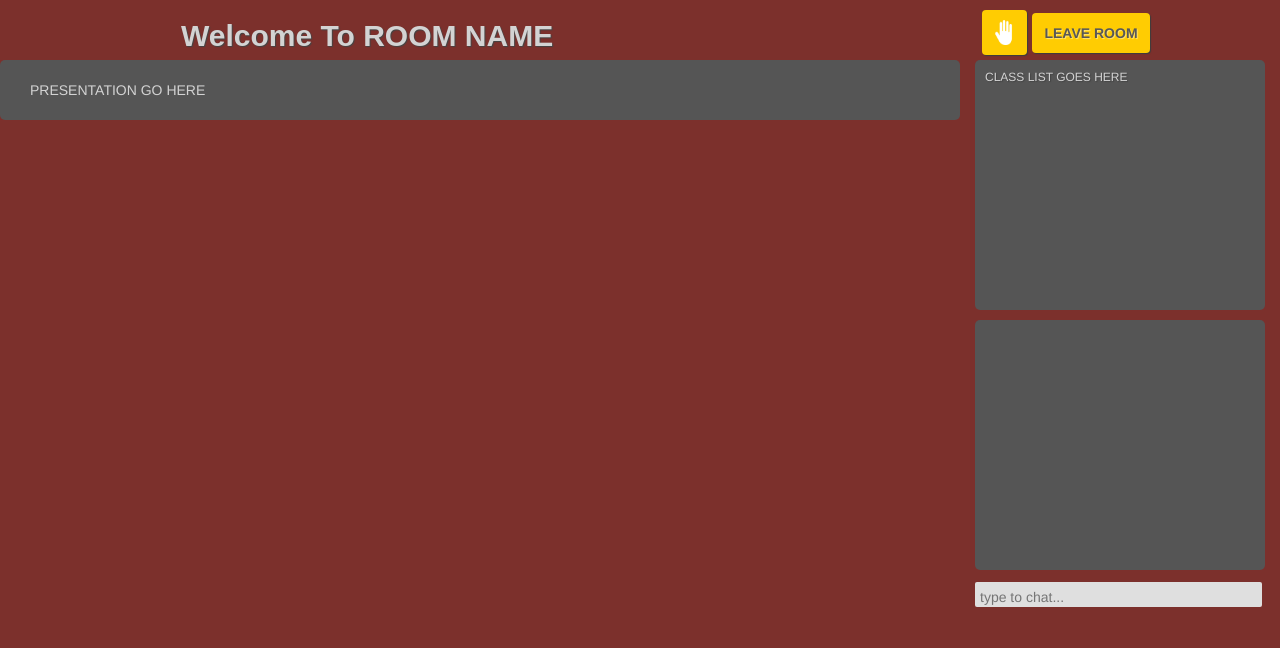
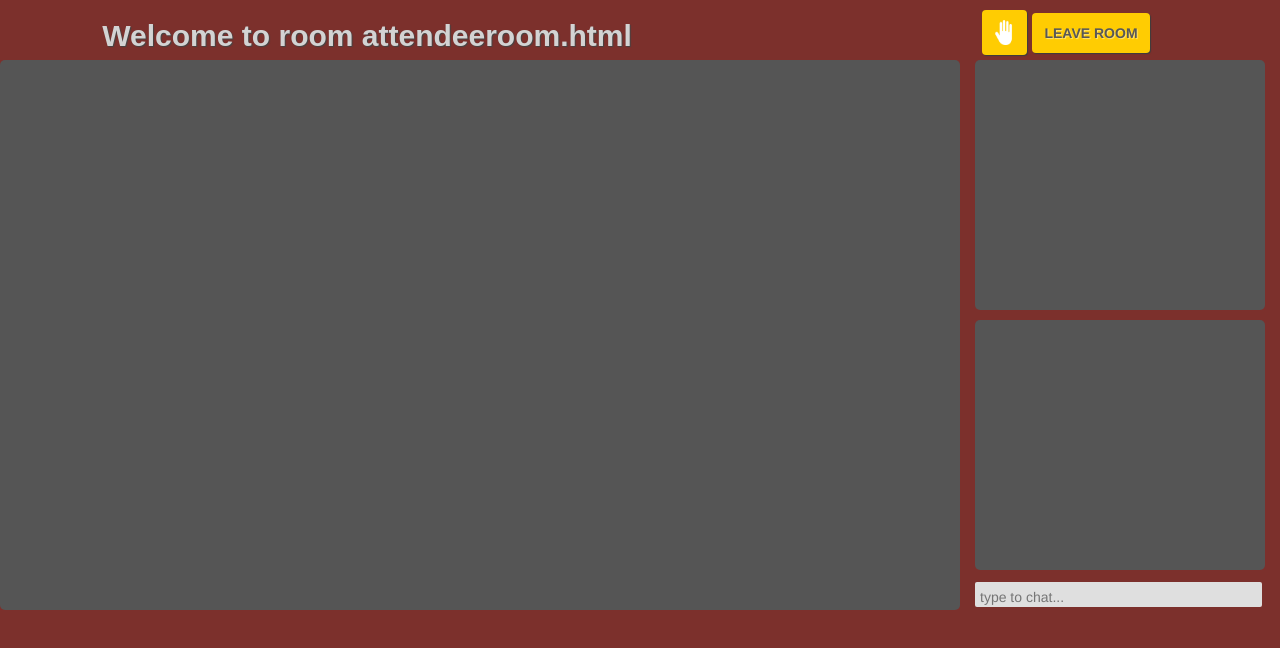
Before and after one commit to atkinsonm/CSC470-Cloud-Project, a website: page public/attendeeroom.html in a window 1280 px wide. Drawn offline with nearby package versions, Linux system fonts and the light colour scheme; no server answers.

Commit message:
minor formatting changes

```diff
--- a/public/attendeeroom.html
+++ b/public/attendeeroom.html
@@ -12,9 +12,10 @@
 
 
 		<!-- Latest compiled and minified JavaScript -->
+		<script src="https://ajax.googleapis.com/ajax/libs/jquery/2.1.3/jquery.min.js"></script>
 		<script src="https://maxcdn.bootstrapcdn.com/bootstrap/3.3.4/js/bootstrap.min.js"></script>
-		<script src="https://ajax.googleapis.com/ajax/libs/jquery/2.1.3/jquery.min.js"></script>
 		<script src="http://localhost:3000/socket.io/socket.io.js"></script>
+		<script type="text/javascript" src="/presentroom.js"></script>
 
 		<style type="text/css">
 
@@ -34,7 +35,7 @@
 			}
 
 			div#presentation{
-
+				height: 550px;
 				margin-left: auto;
 			    margin-right: auto;
 			    margin-bottom: 10px;
@@ -144,17 +145,14 @@
 
 	<body>
 		<div class = "row">
-			<div class ="col-xs-12 col-md-7" id = "title">Welcome To ROOM NAME</div>
+			<div class ="col-xs-12 col-md-7" id = "title">Welcome To </div>
 			<div class ="col-xs-8 col-xs-offset-3 col-md-2 col-md-offset-2" ><input type="image" src="img/hand.png" id = "raisehand" class = "btn btn-default"></input><button class = "btn btn-default" id = "leavebutton">LEAVE ROOM</button></div>
 
 		</div>
-			<div class="col-xs-12 col-md-9 col-md-offset-1" id ="presentation">PRESENTATION GO HERE</div>
-  			<div class="col-xs-12 col-md-3 "><div id = "attendees"><ul id="attendeeslist">CLASS LIST GOES HERE</ul></div>
+			<div class="col-xs-12 col-md-9 col-md-offset-1" id ="presentation"></div>
+  			<div class="col-xs-12 col-md-3 "><div id = "attendees"><ul id="attendeeslist"></ul></div>
   				<div id="chatroom"></div>
 				<input type="text" name="chat_box" value="" id="chat_box" placeholder="type to chat..." />
 			</div>
-
-
-
 	</body>
 </html>
```
Also changed, not shown: public/presenterroom.html (+12 -8 lines).
